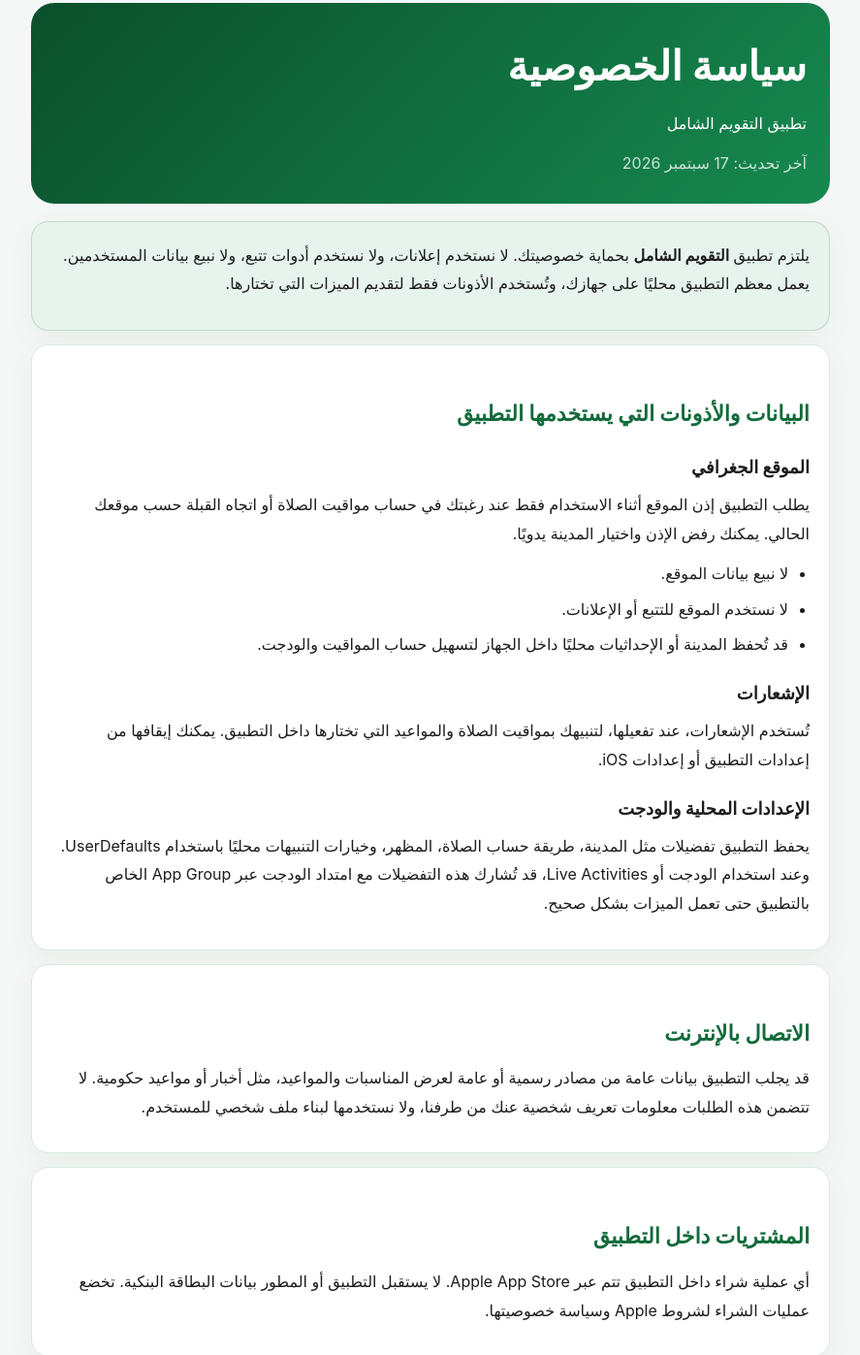
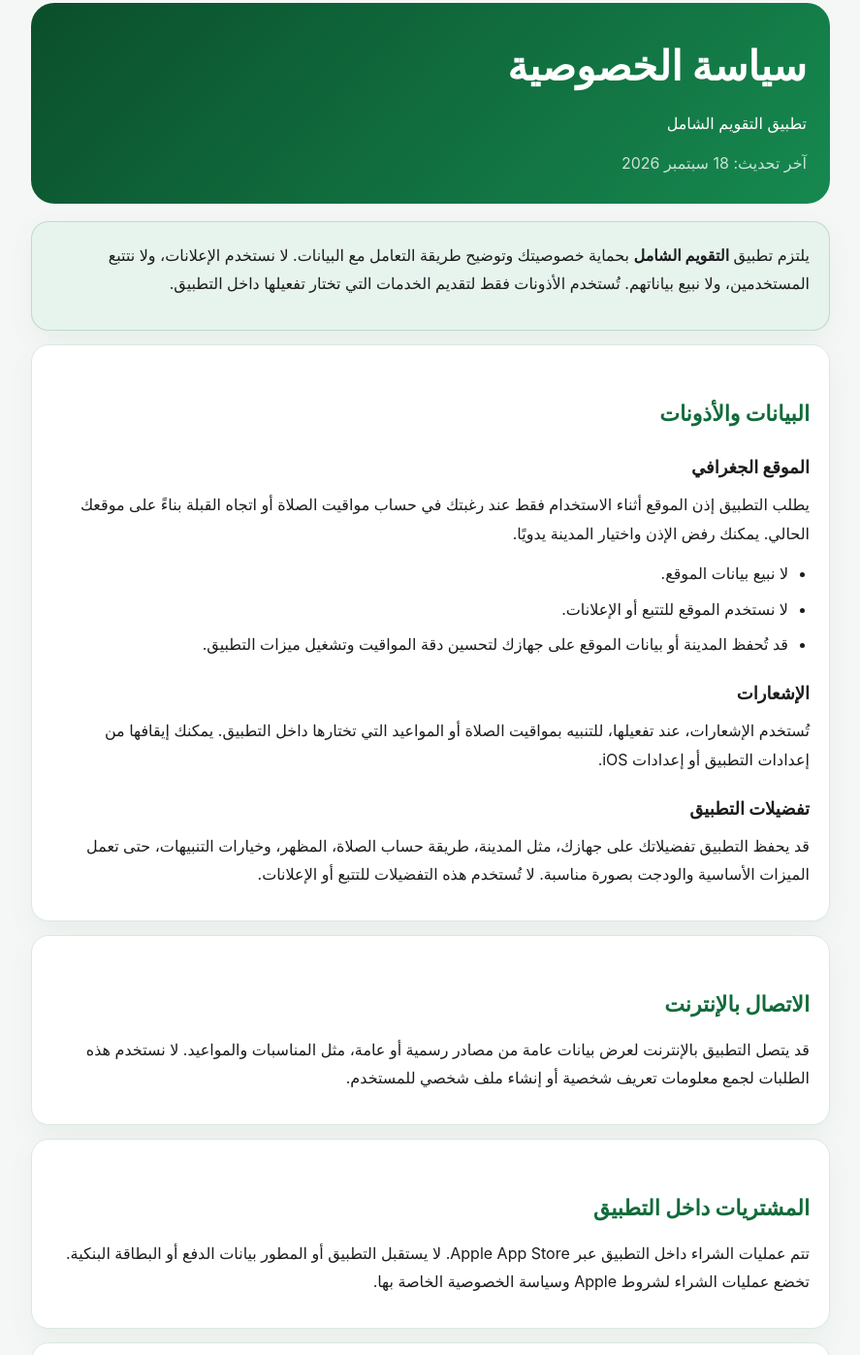
Before and after one commit to SA-3li/altaqweem-shamil, a website: page index.html in a window 1280 px wide. Shown: the part 29-1426 px from the top of the page at 97% size, without its empty margins (196-1083 px from the left). Drawn offline with Linux system fonts and the light colour scheme.

Commit message:
Refine privacy policy wording

```diff
--- a/index.html
+++ b/index.html
@@ -105,57 +105,56 @@
     <header>
         <h1>سياسة الخصوصية</h1>
         <p>تطبيق التقويم الشامل</p>
-        <p class="updated">آخر تحديث: 17 سبتمبر 2026</p>
+        <p class="updated">آخر تحديث: 18 سبتمبر 2026</p>
     </header>
 
     <section class="card summary">
         <p>
-            يلتزم تطبيق <strong>التقويم الشامل</strong> بحماية خصوصيتك. لا نستخدم إعلانات، ولا نستخدم أدوات تتبع،
-            ولا نبيع بيانات المستخدمين. يعمل معظم التطبيق محليًا على جهازك، وتُستخدم الأذونات فقط لتقديم الميزات التي تختارها.
+            يلتزم تطبيق <strong>التقويم الشامل</strong> بحماية خصوصيتك وتوضيح طريقة التعامل مع البيانات. لا نستخدم الإعلانات،
+            ولا نتتبع المستخدمين، ولا نبيع بياناتهم. تُستخدم الأذونات فقط لتقديم الخدمات التي تختار تفعيلها داخل التطبيق.
         </p>
     </section>
 
     <section class="card">
-        <h2>البيانات والأذونات التي يستخدمها التطبيق</h2>
+        <h2>البيانات والأذونات</h2>
 
         <h3>الموقع الجغرافي</h3>
         <p>
-            يطلب التطبيق إذن الموقع أثناء الاستخدام فقط عند رغبتك في حساب مواقيت الصلاة أو اتجاه القبلة حسب موقعك الحالي.
+            يطلب التطبيق إذن الموقع أثناء الاستخدام فقط عند رغبتك في حساب مواقيت الصلاة أو اتجاه القبلة بناءً على موقعك الحالي.
             يمكنك رفض الإذن واختيار المدينة يدويًا.
         </p>
         <ul>
             <li>لا نبيع بيانات الموقع.</li>
             <li>لا نستخدم الموقع للتتبع أو الإعلانات.</li>
-            <li>قد تُحفظ المدينة أو الإحداثيات محليًا داخل الجهاز لتسهيل حساب المواقيت والودجت.</li>
+            <li>قد تُحفظ المدينة أو بيانات الموقع على جهازك لتحسين دقة المواقيت وتشغيل ميزات التطبيق.</li>
         </ul>
 
         <h3>الإشعارات</h3>
         <p>
-            تُستخدم الإشعارات، عند تفعيلها، لتنبيهك بمواقيت الصلاة والمواعيد التي تختارها داخل التطبيق.
+            تُستخدم الإشعارات، عند تفعيلها، للتنبيه بمواقيت الصلاة أو المواعيد التي تختارها داخل التطبيق.
             يمكنك إيقافها من إعدادات التطبيق أو إعدادات iOS.
         </p>
 
-        <h3>الإعدادات المحلية والودجت</h3>
+        <h3>تفضيلات التطبيق</h3>
         <p>
-            يحفظ التطبيق تفضيلات مثل المدينة، طريقة حساب الصلاة، المظهر، وخيارات التنبيهات محليًا باستخدام
-            UserDefaults. وعند استخدام الودجت أو Live Activities، قد تُشارك هذه التفضيلات مع امتداد الودجت عبر App Group
-            الخاص بالتطبيق حتى تعمل الميزات بشكل صحيح.
+            قد يحفظ التطبيق تفضيلاتك على جهازك، مثل المدينة، طريقة حساب الصلاة، المظهر، وخيارات التنبيهات،
+            حتى تعمل الميزات الأساسية والودجت بصورة مناسبة. لا تُستخدم هذه التفضيلات للتتبع أو الإعلانات.
         </p>
     </section>
 
     <section class="card">
         <h2>الاتصال بالإنترنت</h2>
         <p>
-            قد يجلب التطبيق بيانات عامة من مصادر رسمية أو عامة لعرض المناسبات والمواعيد، مثل أخبار أو مواعيد حكومية.
-            لا تتضمن هذه الطلبات معلومات تعريف شخصية عنك من طرفنا، ولا نستخدمها لبناء ملف شخصي للمستخدم.
+            قد يتصل التطبيق بالإنترنت لعرض بيانات عامة من مصادر رسمية أو عامة، مثل المناسبات والمواعيد.
+            لا نستخدم هذه الطلبات لجمع معلومات تعريف شخصية أو إنشاء ملف شخصي للمستخدم.
         </p>
     </section>
 
     <section class="card">
         <h2>المشتريات داخل التطبيق</h2>
         <p>
-            أي عملية شراء داخل التطبيق تتم عبر Apple App Store. لا يستقبل التطبيق أو المطور بيانات البطاقة البنكية.
-            تخضع عمليات الشراء لشروط Apple وسياسة خصوصيتها.
+            تتم عمليات الشراء داخل التطبيق عبر Apple App Store. لا يستقبل التطبيق أو المطور بيانات الدفع أو البطاقة البنكية.
+            تخضع عمليات الشراء لشروط Apple وسياسة الخصوصية الخاصة بها.
         </p>
     </section>
 
@@ -172,14 +171,14 @@
     <section class="card">
         <h2>الأطفال</h2>
         <p>
-            التطبيق مناسب للاستخدام العام ولا يطلب إنشاء حساب. لا نجمع عمدًا معلومات شخصية من الأطفال.
+            التطبيق مناسب للاستخدام العام ولا يتطلب إنشاء حساب. لا نجمع عمدًا معلومات شخصية من الأطفال.
         </p>
     </section>
 
     <section class="card">
         <h2>تحديثات السياسة</h2>
         <p>
-            قد نحدّث سياسة الخصوصية عند إضافة ميزات جديدة أو تغيّر طريقة استخدام البيانات. سيتم نشر النسخة الأحدث في هذه الصفحة.
+            قد نحدّث سياسة الخصوصية عند إضافة ميزات جديدة أو عند تغيّر طريقة استخدام البيانات. سيتم نشر النسخة الأحدث في هذه الصفحة.
         </p>
     </section>
 
```
Also changed, not shown: public/index.html (+16 -17 lines).
